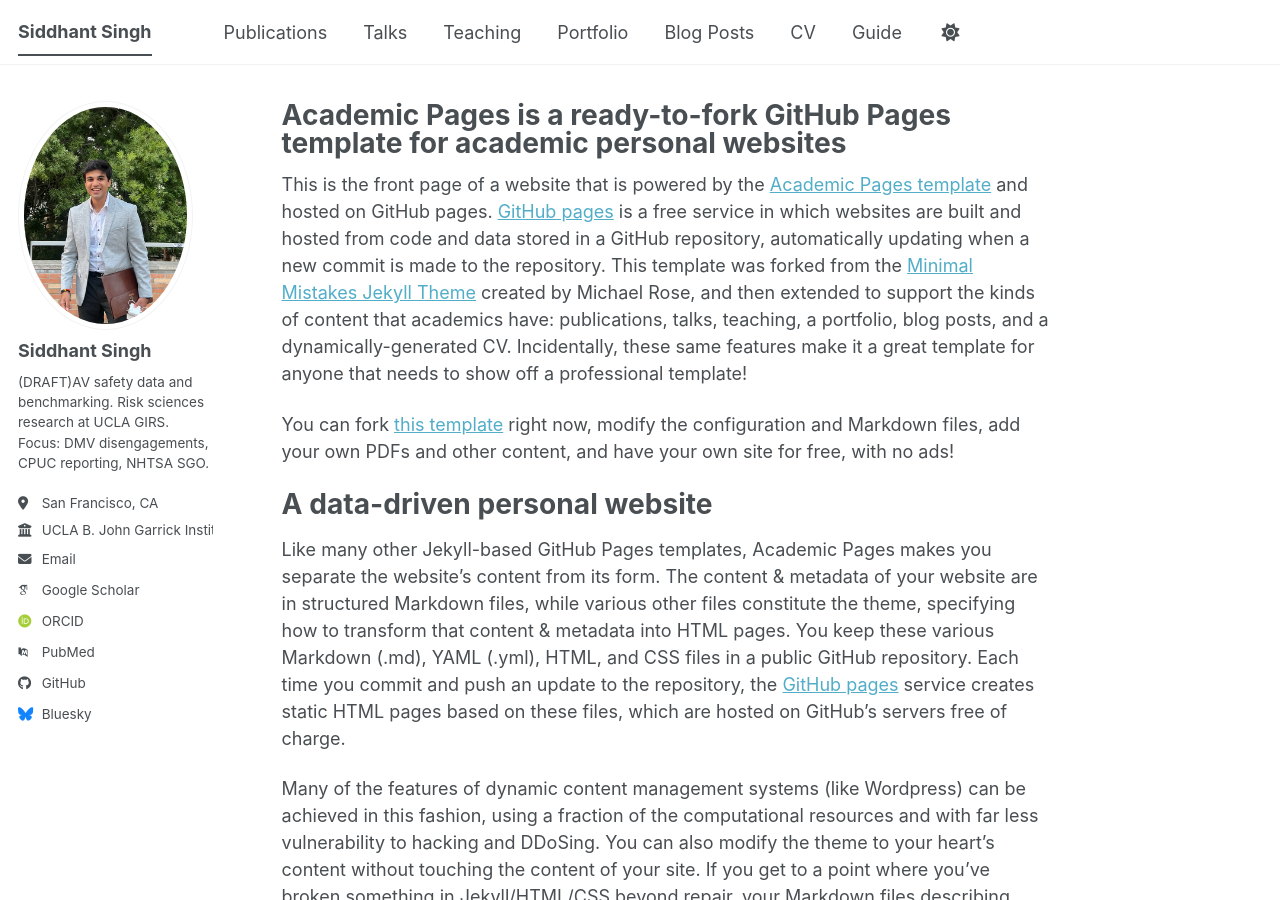
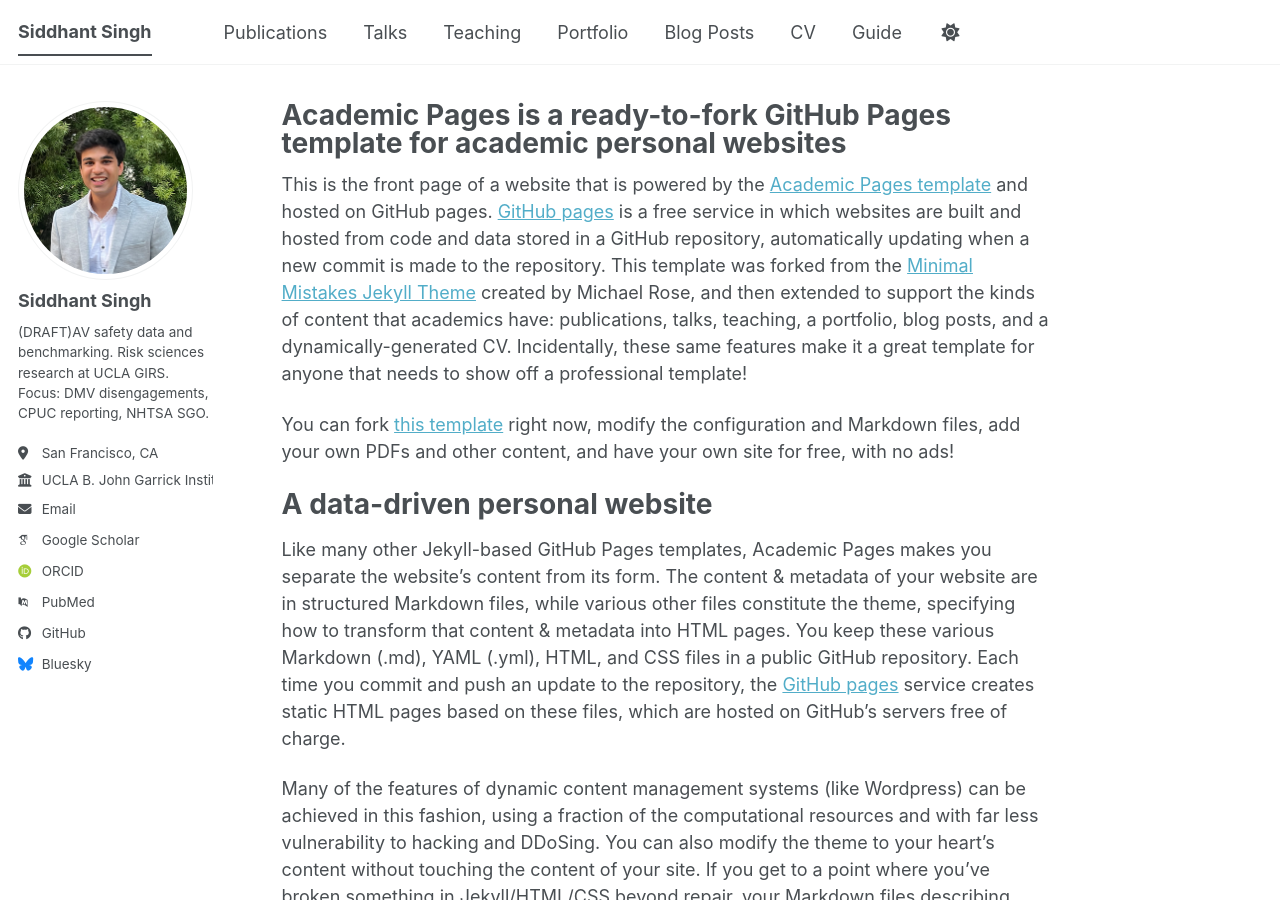
Before and after one commit to sidsingh30/sidsingh30.github.io, a Jekyll site: the page built from _pages/about.md, in a window 1280 px wide and 900 px high. Built offline with Jekyll 4.4.1, drawn with Linux system fonts in a browser that asks for light colours; some web fonts are replaced; a script bundle is joined from its source files by our own code; library files that are not in the unit come from our copies.

Commit message:
Update author avatar in configuration file

```diff
--- a/_config.yml
+++ b/_config.yml
@@ -23,7 +23,7 @@
 #               Additional customization can be done by editing /_includes/author-profile.html
 author:
   # Biographic information
-  avatar           : "profile.png"
+  avatar           : "gitformal.png"
   name             : "Siddhant Singh"
   pronouns         : # example: "she/her"
   bio              : "(DRAFT)AV safety data and benchmarking. Risk sciences research at UCLA GIRS. Focus: DMV disengagements, CPUC reporting, NHTSA SGO."
```
